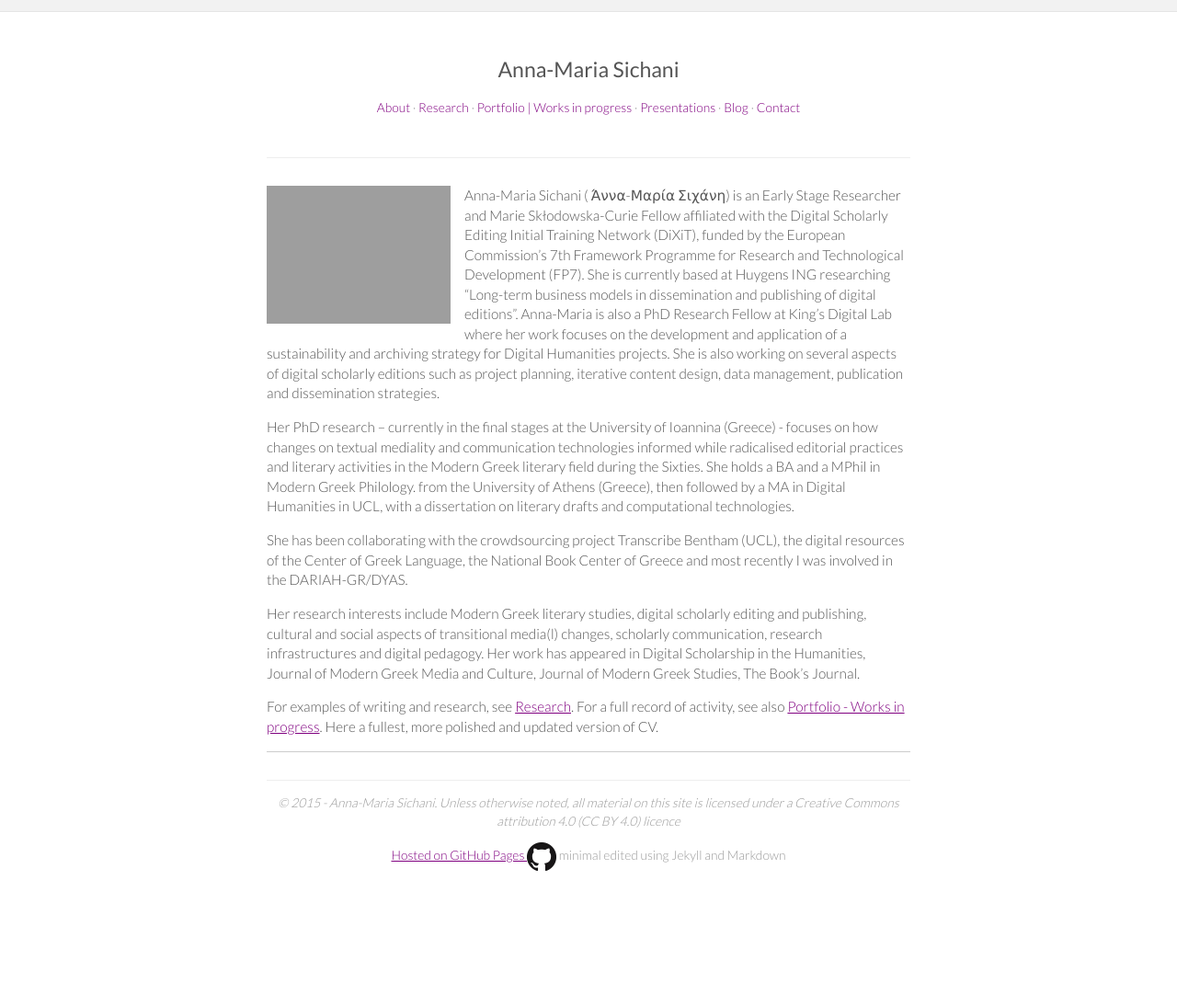
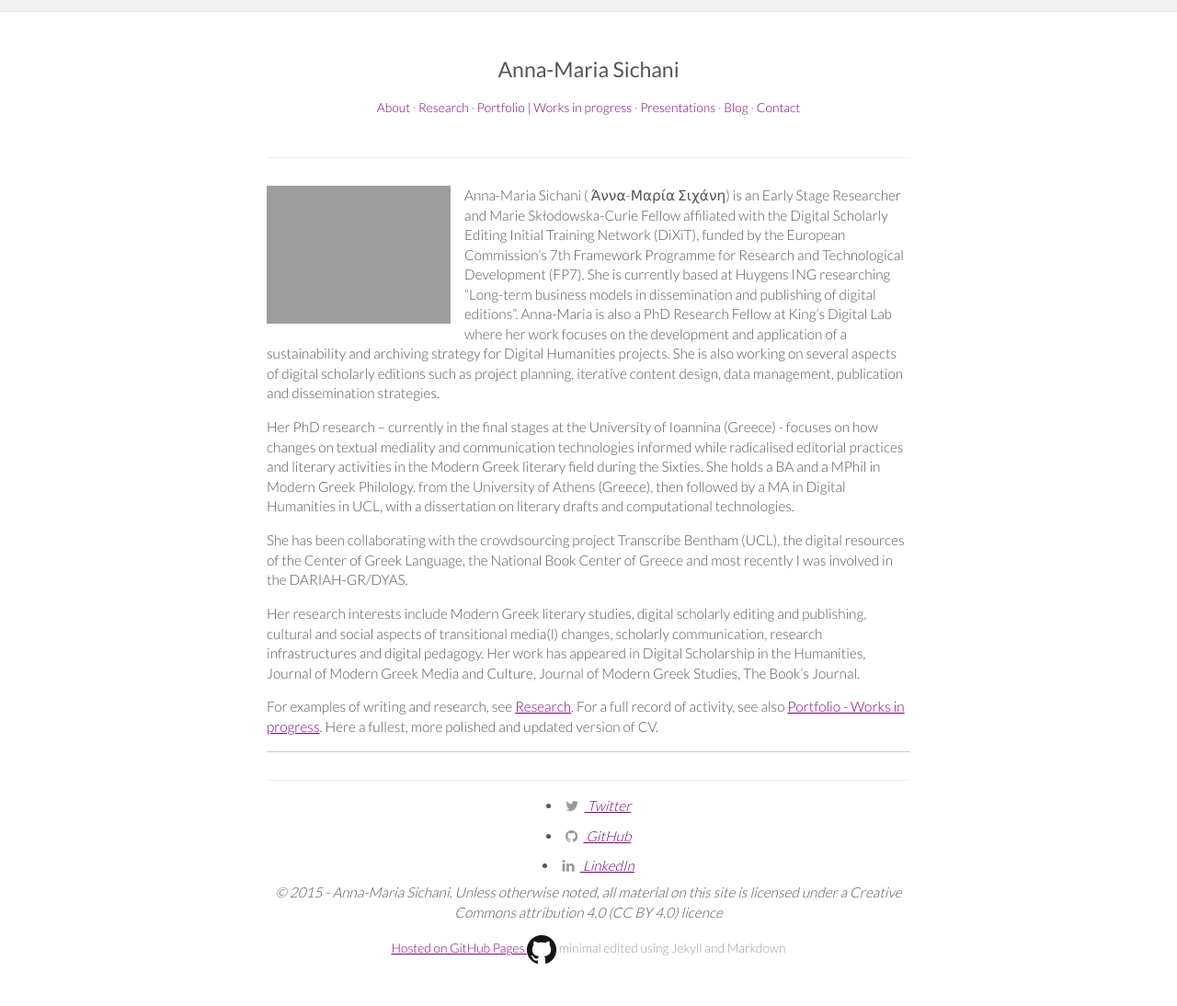
Before and after one commit to amsichani/amsichani.github.io, a Jekyll site: the page built from index.md, in a window 1280 px wide. Shown: the whole page at 92% size. Built offline with Jekyll 4.4.1, drawn with Linux system fonts in a browser that asks for light colours; nearby versions of some CDN libraries; before the commit the page ends 992 px from its top, so only the background shows below that; some of the changed lines change nothing that is shown.

Commit message:
Update _config.yml

```diff
--- a/_config.yml
+++ b/_config.yml
@@ -3,6 +3,11 @@ description: Modern Greek Literary Studies | Digital Humanities | Electronic pub
 url: http://amsichani.github.io
 permalink: :categories/:title
 exclude: [deprecated, vendor, Gemfile, Procfile]
+
+twitter_username:     amsichani
+github_username:      asichani
+linkedin_username:    amsichani
+
 safe: true
 highlighter: rouge
 markdown: kramdown
```
